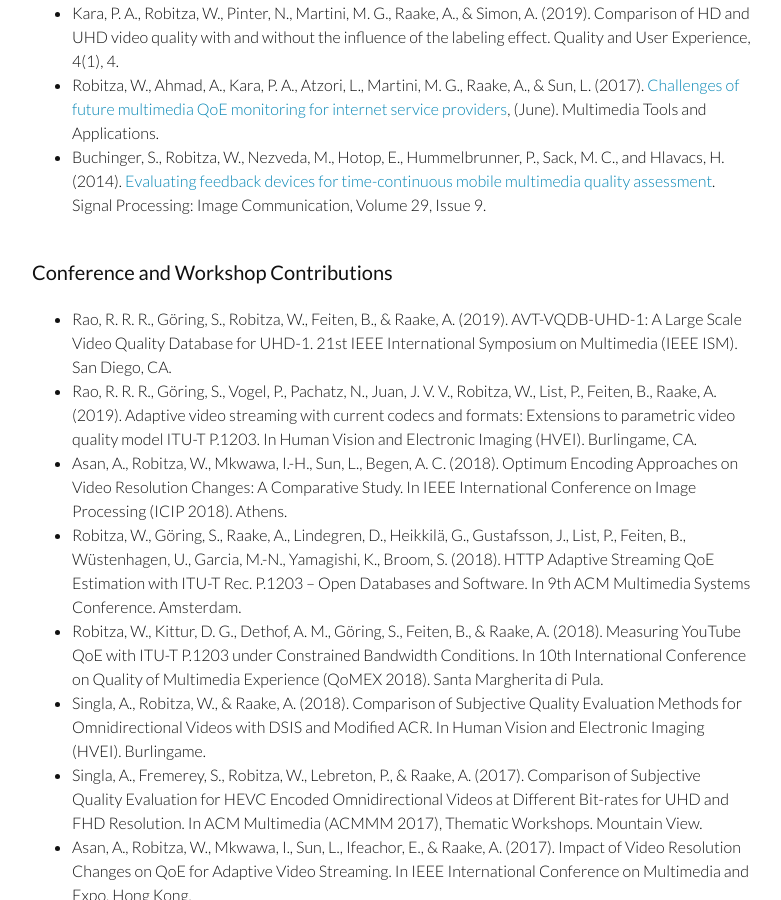
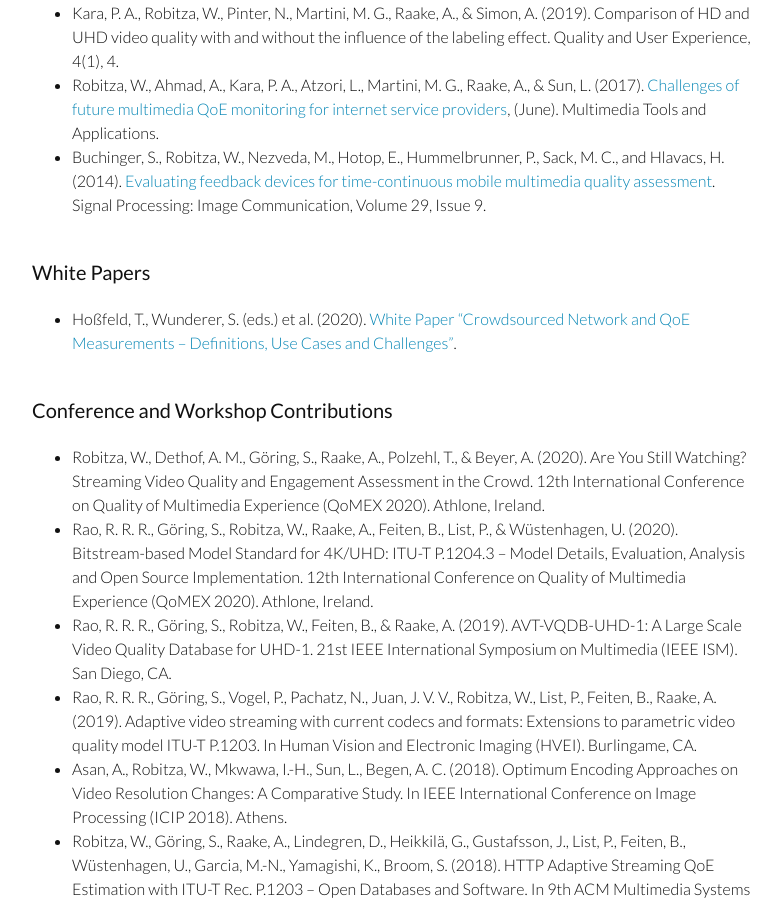
Before and after one commit to slhck/slhck.github.io, a Jekyll site: the page built from publications.md, in a window 1280 px wide and 900 px high, scrolled down 705 px. Shown: the whole window, without its empty margins (248-1029 px from the left). Built offline with Jekyll 4.4.1, drawn with Linux system fonts in a browser that asks for light colours.

Commit message:
update publications

```diff
--- a/publications.md
+++ b/publications.md
@@ -19,8 +19,14 @@ permalink: /publications/
 * Robitza, W., Ahmad, A., Kara, P. A., Atzori, L., Martini, M. G., Raake, A., & Sun, L. (2017). [Challenges of future multimedia QoE monitoring for internet service providers](https://link.springer.com/article/10.1007%2Fs11042-017-4870-z), (June). Multimedia Tools and Applications.
 * Buchinger, S., Robitza, W., Nezveda, M., Hotop, E., Hummelbrunner, P., Sack, M. C., and Hlavacs, H. (2014). [Evaluating feedback devices for time-continuous mobile multimedia quality assessment](http://www.sciencedirect.com/science/article/pii/S0923596514001076). Signal Processing: Image Communication, Volume 29, Issue 9.
 
+### White Papers
+
+* Hoßfeld, T., Wunderer, S. (eds.) et al. (2020). [White Paper “Crowdsourced Network and QoE Measurements – Definitions, Use Cases and Challenges”](https://doi.org/10.25972/OPUS-20232).
+
 ### Conference and Workshop Contributions
 
+* Robitza, W., Dethof, A. M., Göring, S., Raake, A., Polzehl, T., & Beyer, A. (2020). Are You Still Watching? Streaming Video Quality and Engagement Assessment in the Crowd. 12th International Conference on Quality of Multimedia Experience (QoMEX 2020). Athlone, Ireland.
+* Rao, R. R. R., Göring, S., Robitza, W., Raake, A., Feiten, B., List, P., & Wüstenhagen, U. (2020). Bitstream-based Model Standard for 4K/UHD: ITU-T P.1204.3 – Model Details, Evaluation, Analysis and Open Source Implementation. 12th International Conference on Quality of Multimedia Experience (QoMEX 2020). Athlone, Ireland.
 * Rao, R. R. R., Göring, S., Robitza, W., Feiten, B., & Raake, A. (2019). AVT-VQDB-UHD-1: A Large Scale Video Quality Database for UHD-1. 21st IEEE International Symposium on Multimedia (IEEE ISM). San Diego, CA.
 * Rao, R. R. R., Göring, S., Vogel, P., Pachatz, N., Juan, J. V. V., Robitza, W., List, P., Feiten, B., Raake, A. (2019). Adaptive video streaming with current codecs and formats: Extensions to parametric video quality model ITU-T P.1203. In Human Vision and Electronic Imaging (HVEI). Burlingame, CA.
 * Asan, A., Robitza, W., Mkwawa, I.-H., Sun, L., Begen, A. C. (2018). Optimum Encoding Approaches on Video Resolution Changes: A Comparative Study. In IEEE International Conference on Image Processing (ICIP 2018). Athens.
```
